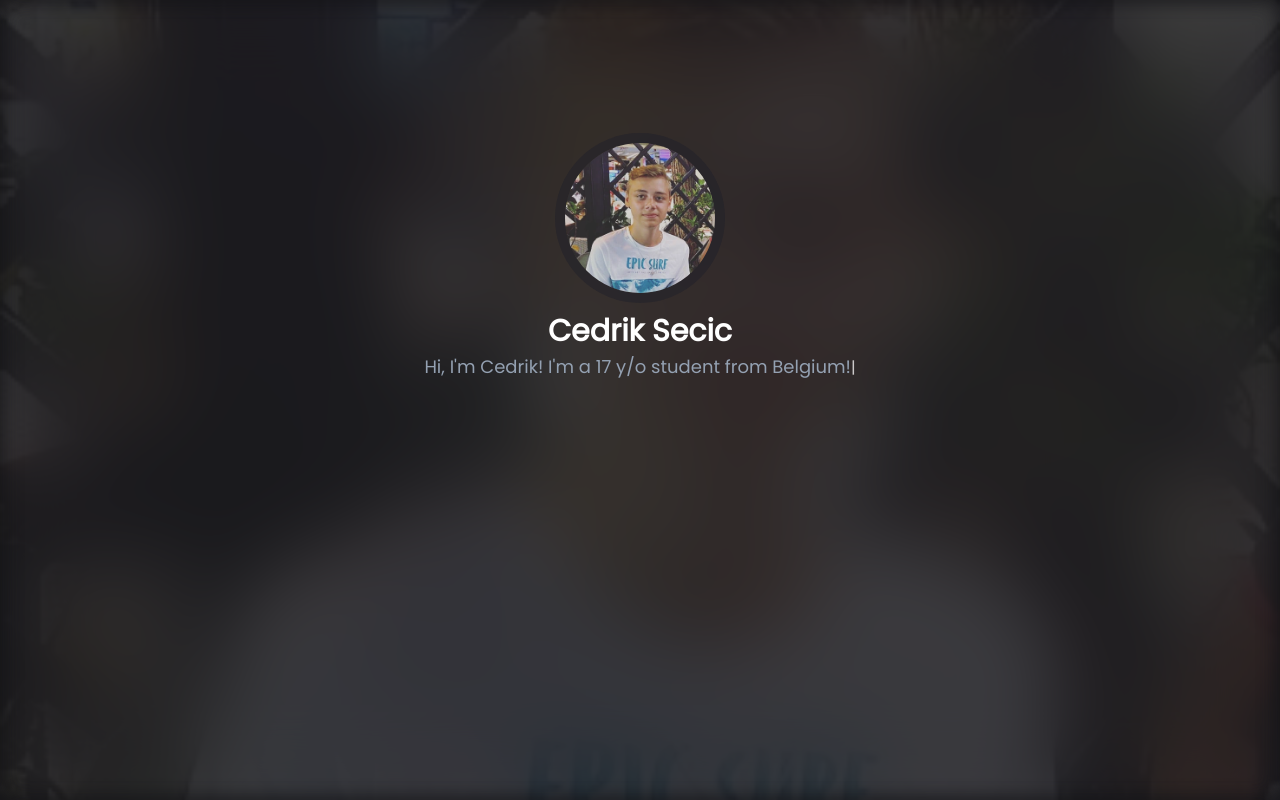
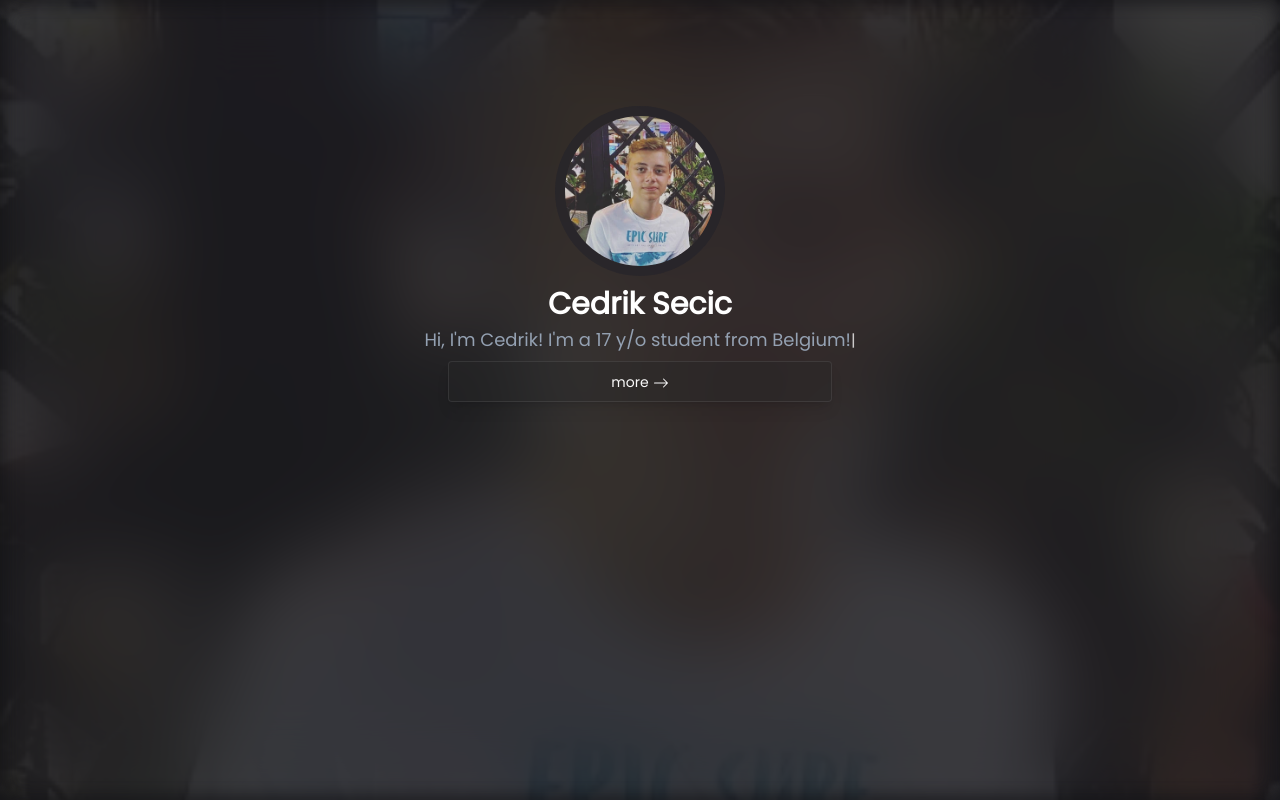
Before and after one commit to Ceddix/cedrik.me, a Next.js app: page / in a window 1280 px wide. Built offline with nearby package versions, Linux system fonts and the light colour scheme.

Commit message:
feat: added 'more' button to main page

```diff
--- a/app/page.tsx
+++ b/app/page.tsx
@@ -35,8 +35,24 @@ export default function Home() {
 
                     <h1 className={`text-3xl font-bold pb-1`}>Cedrik Secic</h1>
 
-                  <TypeWriter text={`Hi, I'm Cedrik! I'm a ${age.toString()} y/o student from Belgium!`} typeSpeed={80}
-                              startDelay={500} className={`text-[18px] text-[#94a1b2]`}/>
+                    <TypeWriter
+                        text={`Hi, I'm Cedrik! I'm a ${age.toString()} y/o student from Belgium!`}
+                        typeSpeed={80}
+                        startDelay={500}
+                        className={`text-[18px] text-[#94a1b2]`}
+                    />
+
+                    <a
+                        href={"/about"}
+                        className="inline-block group rounded max-w-sm w-96 min-w-0 bg-neutral-800/[.4] border border-gray-300/[0.1] mt-2 mb-1 mx-8 px-6 pb-2 pt-2.5 text-sm leading-normal text-neutral-50 shadow-lg transition duration-200 ease-in-out hover:bg-neutral-900/[.6] focus:bg-neutral-900/[.6] focus:outline-none focus:ring-0 active:bg-neutral-950">
+                        more
+                        <svg xmlns="http://www.w3.org/2000/svg" width="16" height="16" fill="currentColor"
+                             className="inline ml-1 transition duration-1000 group-hover:translate-x-[.2rem]" viewBox="0 0 16 16">
+                            <path fillRule="evenodd"
+                                  d="M1 8a.5.5 0 0 1 .5-.5h11.793l-3.147-3.146a.5.5 0 0 1 .708-.708l4 4a.5.5 0 0 1 0 .708l-4 4a.5.5 0 0 1-.708-.708L13.293 8.5H1.5A.5.5 0 0 1 1 8z"/>
+                        </svg>
+                        {/*<i className="fa-solid fa-arrow-right ml-0.5 transition duration-1000 group-hover:translate-x-0.5"></i>*/}
+                    </a>
 
                     <SocialLinks/>
 
```
